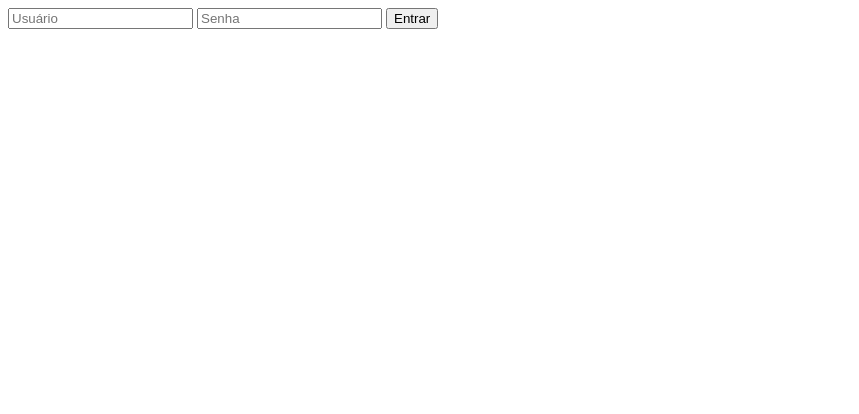
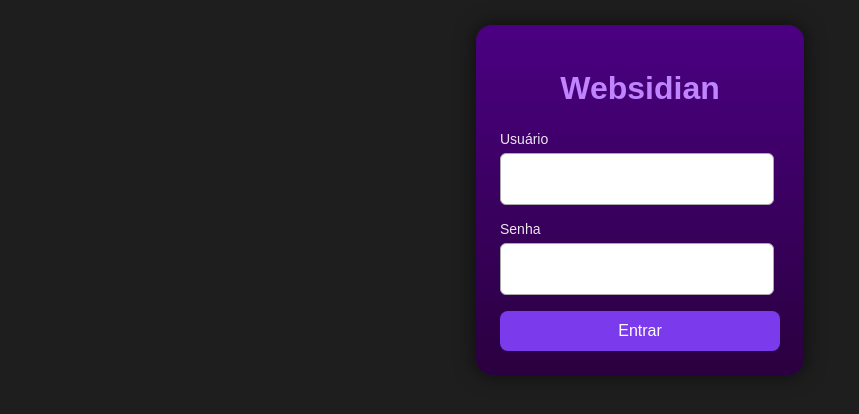
Before and after one commit to IgorFlp/Websidian, a website: page public/login.html in a window 1280 px wide. Shown: the whole page, without its empty margins (0-859 px from the left). Drawn offline with Linux system fonts and the light colour scheme.

Commit message:
Login page and backend

```diff
--- a/public/login.html
+++ b/public/login.html
@@ -1,5 +1,24 @@
-<form method="POST" action="/login">
-  <input name="user" placeholder="Usuário" />
-  <input name="pass" type="password" placeholder="Senha" />
-  <button type="submit">Entrar</button>
-</form>
+<!doctype html>
+<html lang="pt-br">
+  <head>
+    <meta charset="UTF-8" />
+    <title>Login</title>
+    <link rel="stylesheet" href="/style.css" />
+  </head>
+
+  <body class="login-body">
+    <div class="login-card">
+      <h1>Websidian</h1>
+
+      <form method="POST" action="/login">
+        <label>Usuário</label>
+        <input type="text" name="user" required />
+
+        <label>Senha</label>
+        <input type="password" name="pass" required />
+
+        <button type="submit">Entrar</button>
+      </form>
+    </div>
+  </body>
+</html>
--- a/public/style.css
+++ b/public/style.css
@@ -3,7 +3,64 @@ body {
   color: #eee;
   font-family: sans-serif;
 }
+/* LOGIN PAGE */
+.login-body {
+  background: #1e1e1e;
+  font-family: Arial, sans-serif;
+}
 
+.login-card {
+  width: 280px;
+  margin: 25px auto;
+  padding: 24px;
+
+  background: linear-gradient(180deg, #4b0082, #2a003f);
+  border-radius: 16px;
+
+  box-shadow: 0 0 20px rgba(0, 0, 0, 0.6);
+  color: #fff;
+}
+.login-card h1 {
+  text-align: center;
+  margin-bottom: 24px;
+  color: #c084ff;
+}
+.login-card label {
+  display: block;
+  margin-bottom: 6px;
+  font-size: 14px;
+  opacity: 0.9;
+}
+
+.login-card input {
+  width: 90%;
+  height: 38px;
+  margin-bottom: 16px;
+  padding: 6px 10px;
+
+  border-radius: 6px;
+  border: 1px solid #aaa;
+
+  font-size: 14px;
+}
+
+.login-card button {
+  width: 100%;
+  height: 40px;
+
+  background: #7c3aed;
+  color: #fff;
+
+  border: none;
+  border-radius: 8px;
+
+  font-size: 16px;
+  cursor: pointer;
+}
+
+.login-card button:active {
+  background: #5b21b6;
+}
 /* TASK PAGE */
 .tasks-section {
   background: #4b0d73;
@@ -84,6 +141,7 @@ body {
   margin-top: -16px;
   color: #fff;
 }
+
 /* FILE PAGE */
 .file-list {
   margin-top: 20px;
```
Also changed, not shown: server/api.js (+39 -15 lines).
